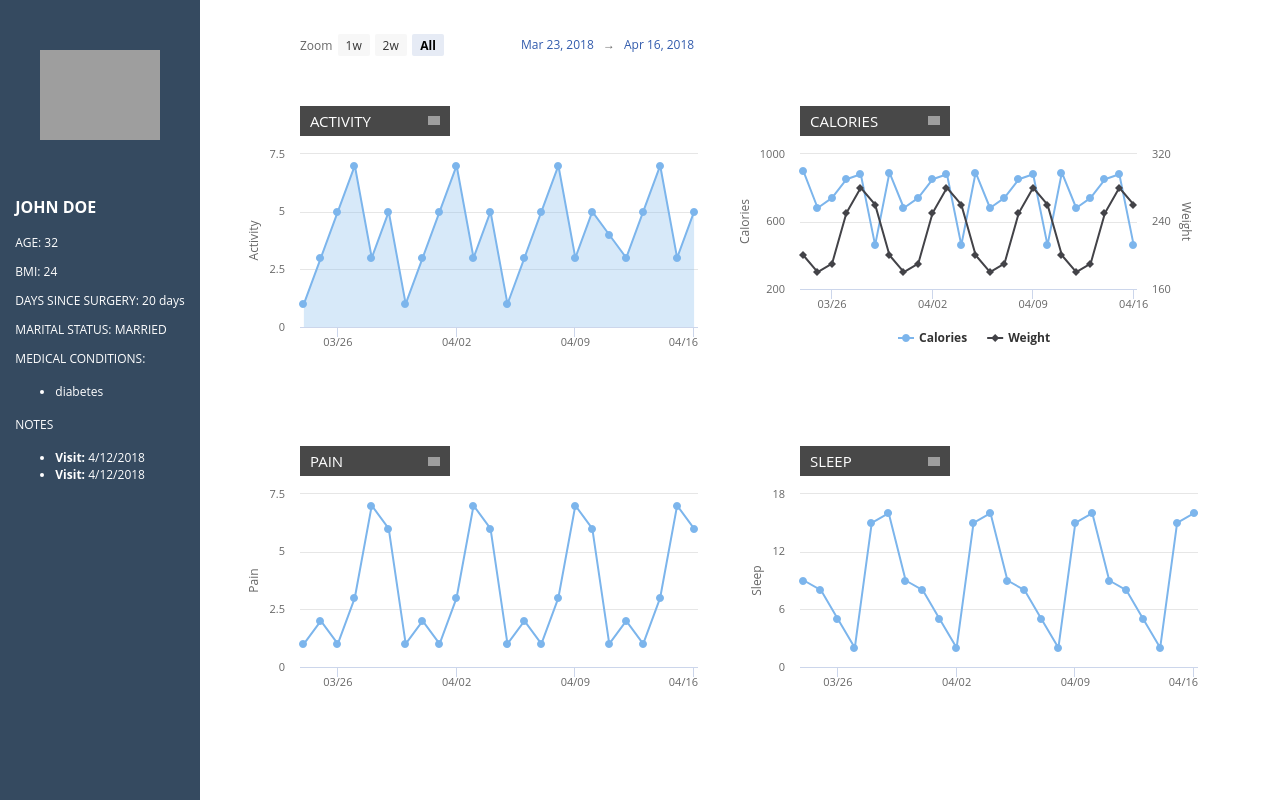
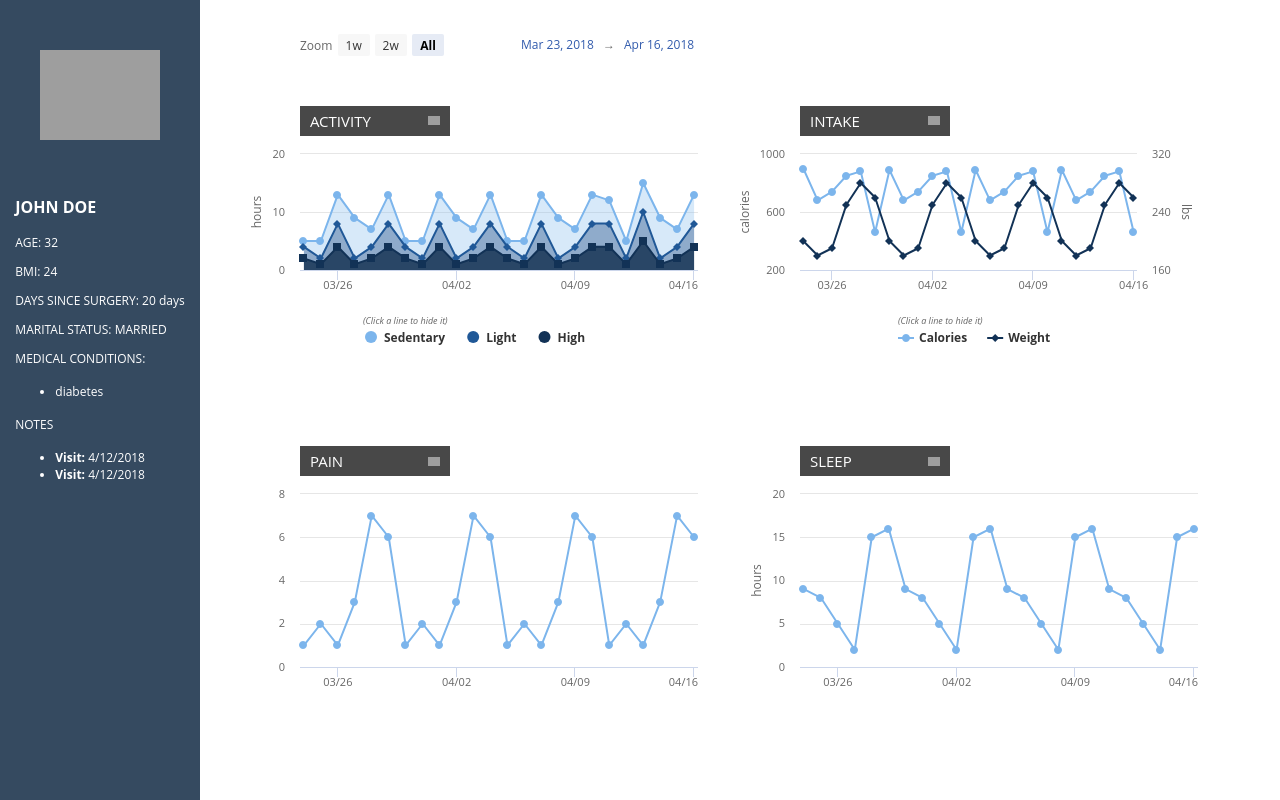
Before and after one commit to drmohan/PGHD, a plain HTML site: page index.html in a window 1280 px wide. Drawn offline with nearby package versions, Linux system fonts and the light colour scheme; grey boxes are pictures that could not be loaded.

Commit message:
enabled stacked area chart

```diff
--- a/index.css
+++ b/index.css
@@ -66,3 +66,8 @@
 	width: 8%;
 	margin-right: 10px;
 }
+
+.tooltip {
+	display:inline;
+	margin-right:6px;
+}
--- a/main.js
+++ b/main.js
@@ -18,6 +18,7 @@ var PATIENT = "patient2";
         var chart,
             point,
             point1,
+            point2,
             i;
 
         // Find coordinates within the chart. In case charts are side by side,
@@ -35,7 +36,21 @@ var PATIENT = "patient2";
             if (chart.series[1]) {
                 point1 = chart.series[1].searchPoint(e, true); // Get the hovered point
             }
-            if (point && point1){
+
+            if (chart.series[2]) {
+                point2 = chart.series[2].searchPoint(e, true); // Get the hovered point
+            }
+            if (point && point1 && point2){
+                point.onMouseOver(); // Show the hover marker
+                point1.onMouseOver(); // Show the hover marker
+                point2.onMouseOver(); // Show the hover marker
+
+                chart.tooltip.refresh([point,point1,point2]); // Show the tooltip
+                chart.xAxis[0].drawCrosshair(e, point); // Show the crosshair
+                chart.xAxis[0].drawCrosshair(e, point1); // Show the crosshair
+                chart.xAxis[0].drawCrosshair(e, point2); // Show the crosshair
+
+            } else if (point && point1){
                 point.onMouseOver(); // Show the hover marker
                 point1.onMouseOver(); // Show the hover marker
                 chart.tooltip.refresh([point,point1]); // Show the tooltip
@@ -94,13 +109,16 @@ var sidebarPath = "partials/" + PATIENT + ".html";
 
 $("#sidebar").load(sidebarPath);
 
-// Get the data. The contents of the data file can be viewed at
+// Get the data
 $.getJSON(
-    // 'https://cdn.rawgit.com/highcharts/highcharts/057b672172ccc6c08fe7dbb27fc17ebca3f5b770/samples/data/activity.json',
     jsonFile,
     function (activity) {
         $.each(activity.datasets, function (i, dataset) {
 
+
+            // turns the time frame zoom controls on only for the graph at the top left
+            // since Highcharts requires it to be within a chart and we want it to be
+            // a universal control
         	var enabled;
         	if (i == 0) {
         		enabled = true;
@@ -119,14 +137,56 @@ $.getJSON(
                 });
             }
 
+            if (dataset.data2) {
+                dataset.data2 = Highcharts.map(dataset.data2, function (val, j) {
+                    return [Date.parse(activity.xData[j]), val];
+                });
+            }
+
             var status_dots = {
                 'green': 'http://www.clker.com/cliparts/r/M/L/o/R/i/green-dot.svg.med.png',
                 'yellow': 'http://www.clker.com/cliparts/o/b/y/x/Z/c/yellow-dot-md.png',
                 'red': 'http://www.clker.com/cliparts/T/G/b/7/r/A/red-dot-md.png'
             }
 
-            var statuses = Object.keys(status_dots)
-            var metric_status = status_dots[statuses[statuses.length * Math.random() << 0]];
+            var metric_status = status_dots[dataset.status];
+
+            var data = {
+                        data: dataset.data,
+                        name: dataset.name,
+                        type: dataset.type,
+                        color: Highcharts.getOptions().colors[0],
+                        fillOpacity: 0.3,
+                        tooltip: {
+                            valueSuffix: ' ' + dataset.unit
+                        },
+                        yAxis: 0,
+                    };
+
+            var data1 = {
+                        data: dataset.data1,
+                        name: dataset.name1,
+                        type: dataset.type1,
+                        color: dataset.type1 == 'area' ? '#205897' : '#123256',
+                        fillOpacity: 0.5,
+                        tooltip: {
+                            valueSuffix: ' ' + dataset.unit1
+                        },
+                         yAxis: dataset.dual ? 1 : 0,
+                    };
+
+            var data2 = {
+                        data: dataset.data2,
+                        name: dataset.name2,
+                        type: dataset.type2,
+                        color: '#123256',
+                        fillOpacity: 0.9,
+                        tooltip: {
+                            valueSuffix: ' ' + dataset.unit2
+                        },
+                         yAxis: dataset.dual ? 1 : 0,
+                         showInLegend: dataset.data2 ? true : false
+                    };
 
 
             $('<div class="chart">')
@@ -138,11 +198,11 @@ $.getJSON(
                         spacingBottom: 0,
                         style: {
                             fontFamily: 'Open Sans'
-                        }
+                        },
                     },
                     title: {
                         useHTML: true,
-                        text: "<div class='title_bar'><div class='title'>" + dataset.name + "</div><img class='status' src='"+ metric_status +"'/></div>",
+                        text: "<div class='title_bar'><div class='title'>" + dataset.title + "</div><img class='status' src='"+ metric_status +"'/></div>",
                         align: 'left',
                         x: 50,
                         style: {
@@ -171,7 +231,13 @@ $.getJSON(
                         enabled: false
                     },
                     legend: {
-                        enabled: dataset.dual
+                        enabled: dataset.legend,
+                        title: {
+                            text: '<span style="font-size: 9px; color: #666; font-weight: normal">(Click a line to hide it)</span>',
+                            style: {
+                                fontStyle: 'italic'
+                            }
+                        }
                     },
                     xAxis: {
                         crosshair: true,
@@ -183,13 +249,18 @@ $.getJSON(
 						   	format: '{value:%m/%d}'
 	                	},
 	                },
+                    plotOptions: {
+                        series: {
+                            stacking: 'normal'
+                        }
+                    },
                     yAxis: [{
                         title: {
-                            text: dataset.name
+                            text: dataset.unit
                         }
                     }, {
                         title: {
-                            text: dataset.name1 || null
+                            text: dataset.dual ? dataset.unit1 : null
                         },
                         opposite: true
                     }],
@@ -197,43 +268,29 @@ $.getJSON(
                         positioner: function () {
                             return {
                                 // right aligned
-                                x: this.chart.chartWidth - this.label.width - 40,
-                                y: dataset.dual ? 60 : 80 // align to title
+                                x: this.chart.chartWidth - this.label.width - 30,
+                                y: dataset.shared ? 70 : 60 // align to title
                             };
                         },
-                        shared: dataset.dual,
+                        shared: dataset.shared,
                         borderWidth: 0,
                         backgroundColor: 'none',
-                        pointFormat: '<tr><td>{point.y}</td></tr><br/>',
-                        headerFormat: '',
+                        useHTML: true,
+                        headerFormat: '<table>',
+                        pointFormat: '<tr class="tooltip"><td>{series.name}</br><b style="font-size:14px;">{point.y}</b></td></tr>',
+                        footerFormat: '</table>',
                         shadow: false,
                         style: {
-                            fontSize: '16px'
+                            fontSize: '10px',
                         },
                         valueDecimals: dataset.valueDecimals
                     },
-                    series: [{
-                        data: dataset.data,
-                        name: dataset.name,
-                        type: dataset.type,
-                        color: Highcharts.getOptions().colors[0],
-                        fillOpacity: 0.3,
-                        tooltip: {
-                            valueSuffix: ' ' + dataset.unit
-                        },
-                        yAxis: 0,
-                    },
-                    {
-                        data: dataset.data1,
-                        name: dataset.name1,
-                        type: dataset.type1,
-                        color: Highcharts.getOptions().colors[i],
-                        fillOpacity: 0.3,
-                        tooltip: {
-                            valueSuffix: ' ' + dataset.unit1
-                        },
-                         yAxis: 1,
-                    }]
+                    series: [
+                        data,
+                        data1,
+                        data2
+                    ]
+
                 }, function (chart) {
 
                     // apply the date pickers
--- a/patient_data/patient2.json
+++ b/patient_data/patient2.json
@@ -4,15 +4,37 @@
               "04/5/2018", "04/6/2018", "04/7/2018", "04/8/2018", "04/9/2018", "04/10/2018",
               "04/11/2018", "04/12/2018", "04/13/2018", "04/14/2018", "04/15/2018", "04/16/2018"],
     "datasets": [{
-        "name": "Activity",
+        "title": "Activity",
+        "status": "green",
+        "name": "Sedentary",
         "data": [1,3,5,7,3,5,
                  1,3,5,7,3,5,
                  1,3,5,7,3,5,
                  4,3,5,7,3,5],
         "unit": "hours",
         "type": "area",
-        "valueDecimals": 1
+        "valueDecimals": 1,
+        "name1": "Light",
+        "data1":[2,1,4,1,2,4,
+                 2,1,4,1,2,4,
+                 2,1,4,1,2,4,
+                 4,1,5,1,2,4],
+        "unit1": "hours",
+        "type1": "area",
+        "valueDecimals1": 1,
+        "name2": "High",
+        "data2":[2,1,4,1,2,4,
+                 2,1,4,1,2,4,
+                 2,1,4,1,2,4,
+                 4,1,5,1,2,4],
+        "unit2": "hours",
+        "type2": "area",
+        "valueDecimals2": 1,
+        "shared": true,
+        "legend": true
     }, {
+        "title": "Intake",
+        "status": "yellow",
         "name": "Calories",
         "data": [900,680,740,850,880,460,
                  890,680,740,850,880,460,
@@ -21,6 +43,7 @@
         "unit": "calories",
         "type": "line",
         "valueDecimals1": 0,
+        "title1": "Weight",
         "name1": "Weight",
         "data1": [200,180,190,250,280,260,
                   200,180,190,250,280,260,
@@ -29,9 +52,13 @@
         "unit1": "lbs",
         "type1": "line",
         "valueDecimals1": 0,
-        "dual": true
+        "dual": true,
+        "shared": true,
+        "legend": true
     }, {
-        "name": "Pain",
+        "title": "Pain",
+        "status": "red",
+        "name": " ",
         "data": [1,2,1,3,7,6,
                  1,2,1,3,7,6,
                  1,2,1,3,7,6,
@@ -40,7 +67,9 @@
         "type": "line",
         "valueDecimals": 1
     }, {
-        "name": "Sleep",
+        "title": "Sleep",
+        "status": "green",
+        "name": " ",
         "data": [9,8,5,2,15,16,
                  9,8,5,2,15,16,
                  9,8,5,2,15,16,
```
